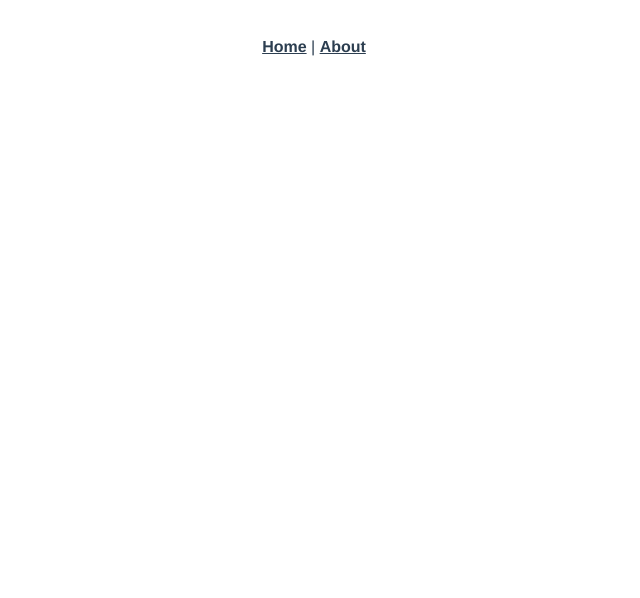
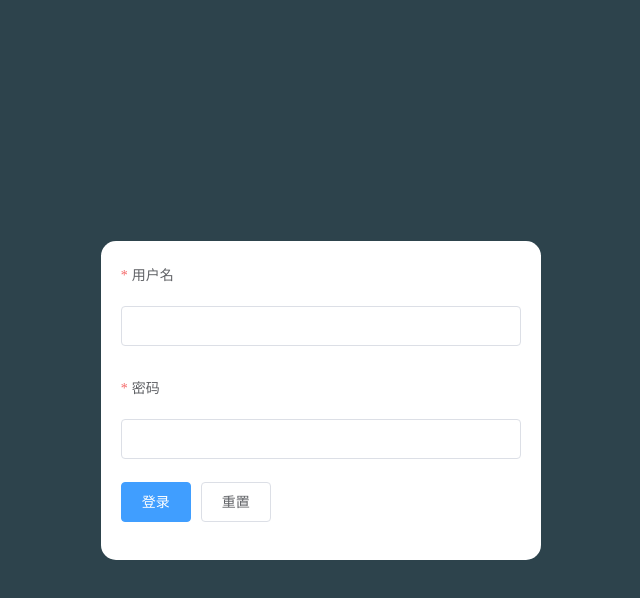
Before and after one commit to Doriswcode/Vue-pro, a Vue app: page /#/login in a window 1280 px wide. Shown: the top 598 px of the page, without its empty margins (326-966 px from the left). Built offline with nearby package versions, Linux system fonts and the light colour scheme.

Commit message:
这是我的master虽然和login一样

```diff
--- a/package.json
+++ b/package.json
@@ -8,7 +8,9 @@
     "lint": "vue-cli-service lint"
   },
   "dependencies": {
+    "axios": "^0.19.0",
     "core-js": "^2.6.5",
+    "element-ui": "^2.10.0",
     "vue": "^2.6.10",
     "vue-router": "^3.0.3"
   },
--- a/src/App.vue
+++ b/src/App.vue
@@ -1,29 +1,14 @@
 <template>
   <div id="app">
-    <div id="nav">
-      <router-link to="/">Home</router-link> |
-      <router-link to="/about">About</router-link>
-    </div>
-    <router-view />
+    <router-view></router-view>
   </div>
 </template>
+<script>
+export default {};
+</script>
 
 <style lang="less">
 #app {
-  font-family: "Avenir", Helvetica, Arial, sans-serif;
-  -webkit-font-smoothing: antialiased;
-  -moz-osx-font-smoothing: grayscale;
-  text-align: center;
-  color: #2c3e50;
-}
-#nav {
-  padding: 30px;
-  a {
-    font-weight: bold;
-    color: #2c3e50;
-    &.router-link-exact-active {
-      color: #42b983;
-    }
-  }
+  height: 100%;
 }
 </style>
--- /dev/null
+++ b/src/assets/css/index.css
@@ -0,0 +1,6 @@
+html,
+body {
+  height: 100%;
+  margin: 0;
+  padding: 0;
+}
--- a/src/components/HelloWorld.vue
+++ /dev/null
@@ -1,114 +0,0 @@
-<template>
-  <div class="hello">
-    <h1>{{ msg }}</h1>
-    <p>
-      For a guide and recipes on how to configure / customize this project,<br />
-      check out the
-      <a href="https://cli.vuejs.org" target="_blank" rel="noopener"
-        >vue-cli documentation</a
-      >.
-    </p>
-    <h3>Installed CLI Plugins</h3>
-    <ul>
-      <li>
-        <a
-          href="https://github.com/vuejs/vue-cli/tree/dev/packages/%40vue/cli-plugin-babel"
-          target="_blank"
-          rel="noopener"
-          >babel</a
-        >
-      </li>
-      <li>
-        <a
-          href="https://github.com/vuejs/vue-cli/tree/dev/packages/%40vue/cli-plugin-eslint"
-          target="_blank"
-          rel="noopener"
-          >eslint</a
-        >
-      </li>
-    </ul>
-    <h3>Essential Links</h3>
-    <ul>
-      <li>
-        <a href="https://vuejs.org" target="_blank" rel="noopener">Core Docs</a>
-      </li>
-      <li>
-        <a href="https://forum.vuejs.org" target="_blank" rel="noopener"
-          >Forum</a
-        >
-      </li>
-      <li>
-        <a href="https://chat.vuejs.org" target="_blank" rel="noopener"
-          >Community Chat</a
-        >
-      </li>
-      <li>
-        <a href="https://twitter.com/vuejs" target="_blank" rel="noopener"
-          >Twitter</a
-        >
-      </li>
-      <li>
-        <a href="https://news.vuejs.org" target="_blank" rel="noopener">News</a>
-      </li>
-    </ul>
-    <h3>Ecosystem</h3>
-    <ul>
-      <li>
-        <a href="https://router.vuejs.org" target="_blank" rel="noopener"
-          >vue-router</a
-        >
-      </li>
-      <li>
-        <a href="https://vuex.vuejs.org" target="_blank" rel="noopener">vuex</a>
-      </li>
-      <li>
-        <a
-          href="https://github.com/vuejs/vue-devtools#vue-devtools"
-          target="_blank"
-          rel="noopener"
-          >vue-devtools</a
-        >
-      </li>
-      <li>
-        <a href="https://vue-loader.vuejs.org" target="_blank" rel="noopener"
-          >vue-loader</a
-        >
-      </li>
-      <li>
-        <a
-          href="https://github.com/vuejs/awesome-vue"
-          target="_blank"
-          rel="noopener"
-          >awesome-vue</a
-        >
-      </li>
-    </ul>
-  </div>
-</template>
-
-<script>
-export default {
-  name: "HelloWorld",
-  props: {
-    msg: String
-  }
-};
-</script>
-
-<!-- Add "scoped" attribute to limit CSS to this component only -->
-<style scoped lang="less">
-h3 {
-  margin: 40px 0 0;
-}
-ul {
-  list-style-type: none;
-  padding: 0;
-}
-li {
-  display: inline-block;
-  margin: 0 10px;
-}
-a {
-  color: #42b983;
-}
-</style>
--- a/src/main.js
+++ b/src/main.js
@@ -1,10 +1,38 @@
-import Vue from "vue";
-import App from "./App.vue";
-import router from "./router";
+import Vue from 'vue'
+import App from './App.vue'
+import router from './router'
+//引入element-ui库
+import ElementUI from 'element-ui'
+//引入css文件
+import 'element-ui/lib/theme-chalk/index.css'
+//引入静态资源中 css文件
+import './assets/css/index.css'
 
-Vue.config.productionTip = false;
+//安装ElementUI
+Vue.use(ElementUI)
+
+Vue.config.productionTip = false
+//注册一个导航守卫
+router.beforeEach((to, from, next) => {
+  // 1. 判断用户访问的是不是登录页面， 如果是登录页面，直接放行
+  if (to.path === '/login') {
+    next()
+    return
+  }
+  // 2. 如果访问的是其他的页面，判断用户是否进行了登录
+  //    2.1 如果登录了，那就直接放行
+  //    2.2 如果没登录，那就跳转到登录页
+  if (localStorage.getItem('token')) {
+    // next 这里提供的方法，是用来进行页面的跳转的
+    // 如果不调用这个方法，那么页面就不会进入
+    // next();hahahah我改了
+    next()
+  } else {
+    router.push('/login')
+  }
+})
 
 new Vue({
   router,
   render: h => h(App)
-}).$mount("#app");
+}).$mount('#app')
--- a/src/router.js
+++ b/src/router.js
@@ -1,24 +1,18 @@
-import Vue from "vue";
-import Router from "vue-router";
-import Home from "./views/Home.vue";
-
-Vue.use(Router);
+import Vue from 'vue'
+import Router from 'vue-router'
+import Login from './views/Login.vue'
+import Home from './views/Home.vue'
+Vue.use(Router)
 
 export default new Router({
   routes: [
     {
-      path: "/",
-      name: "home",
-      component: Home
+      path: '/login',
+      component: Login
     },
     {
-      path: "/about",
-      name: "about",
-      // route level code-splitting
-      // this generates a separate chunk (about.[hash].js) for this route
-      // which is lazy-loaded when the route is visited.
-      component: () =>
-        import(/* webpackChunkName: "about" */ "./views/About.vue")
+      path: '/home',
+      component: Home
     }
   ]
-});
+})
--- a/src/views/About.vue
+++ /dev/null
@@ -1,5 +0,0 @@
-<template>
-  <div class="about">
-    <h1>This is an about page</h1>
-  </div>
-</template>
--- a/src/views/Home.vue
+++ b/src/views/Home.vue
@@ -1,18 +1,3 @@
 <template>
-  <div class="home">
-    <img alt="Vue logo" src="../assets/logo.png" />
-    <HelloWorld msg="Welcome to Your Vue.js App" />
-  </div>
+  <h1>哈哈哈这是一个home页面</h1>
 </template>
-
-<script>
-// @ is an alias to /src
-import HelloWorld from "@/components/HelloWorld.vue";
-
-export default {
-  name: "home",
-  components: {
-    HelloWorld
-  }
-};
-</script>
--- /dev/null
+++ b/src/views/Login.vue
@@ -0,0 +1,119 @@
+<template>
+  <el-row type="flex" class="row-bg" justify="center" align="middle">
+    <el-col :xs="14" :sm="12" :md="10" :lg="8" :xl="6">
+      <el-form
+        class="login-form"
+        ref="loginForm"
+        :rules="formRules"
+        :model="form"
+        label-width="80px"
+        label-position="top"
+      >
+        <el-form-item label="用户名" prop="username">
+          <el-input v-model="form.username"></el-input>
+        </el-form-item>
+        <el-form-item label="密码" prop="password">
+          <el-input v-model="form.password"></el-input>
+        </el-form-item>
+        <el-form-item>
+          <el-button type="primary" @click="submitForm('loginForm')">登录</el-button>
+          <el-button @click="loginReset('loginForm')">重置</el-button>
+        </el-form-item>
+      </el-form>
+    </el-col>
+  </el-row>
+</template>
+
+<script>
+//要实现表单校验：
+//1、要先给数据中添加一个校验对象
+//2、rules:{表单绑定的数据的名称:[{required:true,message:"提示消息",trigger:"触发校验的时机blur change"}]}
+//3、需要把这个校验规则对象绑定到el-form组件上， :rules="校验规则对象"
+//4、需要给每一项被校验的el-form-item 组件prop属性，属性值就是绑定的数据的名称
+import axios from "axios";
+export default {
+  data() {
+    return {
+      form: {
+        username: "",
+        password: ""
+      },
+      formRules: {
+        username: [
+          {
+            required: true,
+            message: "请输入用户名",
+            trigger: "blur"
+          },
+          {
+            min: 5,
+            max: 12,
+            message: "用户名必须是5到12个字符",
+            trigger: "change"
+          }
+        ],
+        password: [
+          {
+            required: true,
+            message: "请输入密码",
+            trigger: "blur"
+          },
+          {
+            min: 6,
+            max: 15,
+            message: "密码必须是6到15个字符",
+            trigger: "change"
+          }
+        ]
+      }
+    };
+  },
+  methods: {
+    submitForm(formName) {
+      //this.$refs['loginForm']这个就获取到了表单对象
+      this.$refs[formName].validate(valid => {
+        if (valid) {
+          //valid是表单的校验结果
+          //如果校验成功true则发送axios请求
+          axios({
+            url: "http://localhost:8888/api/private/v1/login",
+            method: "post",
+            data: this.form
+          }).then(({ data: { data, meta } }) => {
+            // console.log(meta.status);
+
+            if (meta.status === 200) {
+              //登陆成功以后，服务器端会返回给我们一个token
+              //我们需要将这个token保存到本地
+              //保存到localStorage
+              //   console.log("111");
+
+              localStorage.setItem("token", data.token);
+              this.$router.push("/home");
+            }
+          });
+        } else {
+          //   console.log("error submit!!");
+
+          return false;
+        }
+      });
+    },
+    loginReset(formName) {
+      this.$refs[formName].resetFields();
+    }
+  }
+};
+</script>
+<style>
+.row-bg {
+  height: 100%;
+  background-color: #2d434c;
+}
+.login-form {
+  padding: 15px 20px;
+  background-color: #fff;
+  border-radius: 15px;
+  min-width: 400px;
+}
+</style>
```
Also changed, not shown: 1 other file (tests, documents, lock files or other folders).
